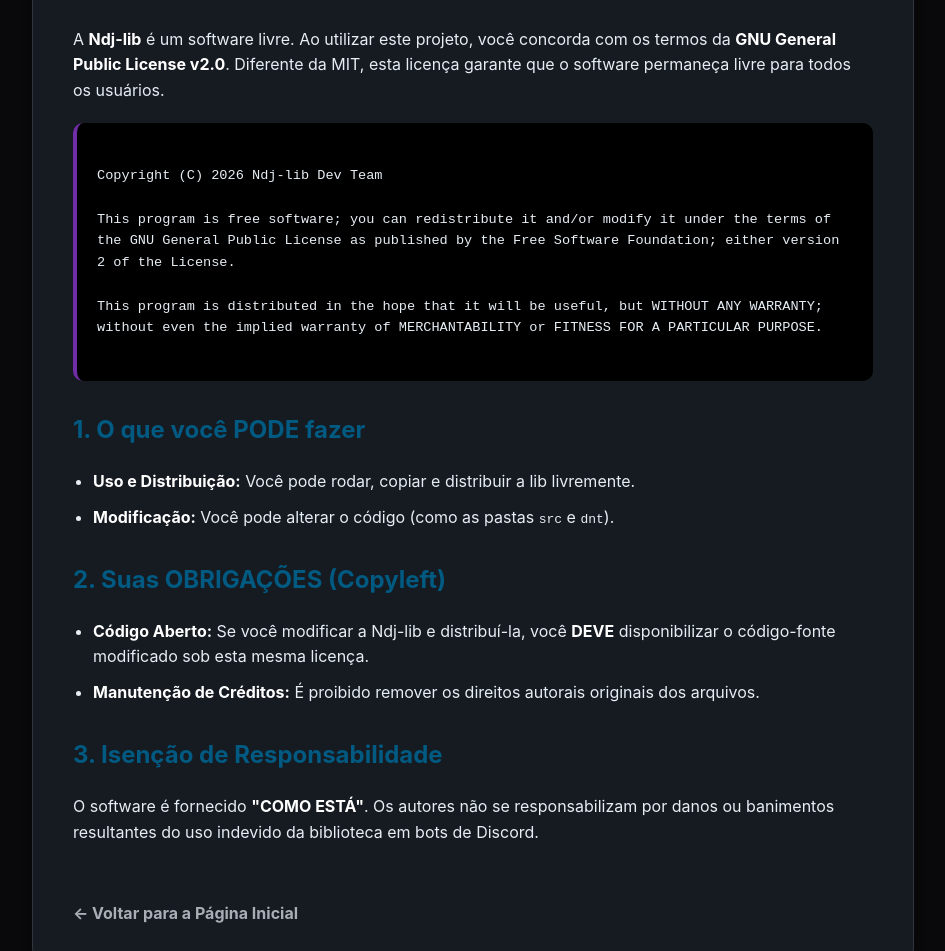
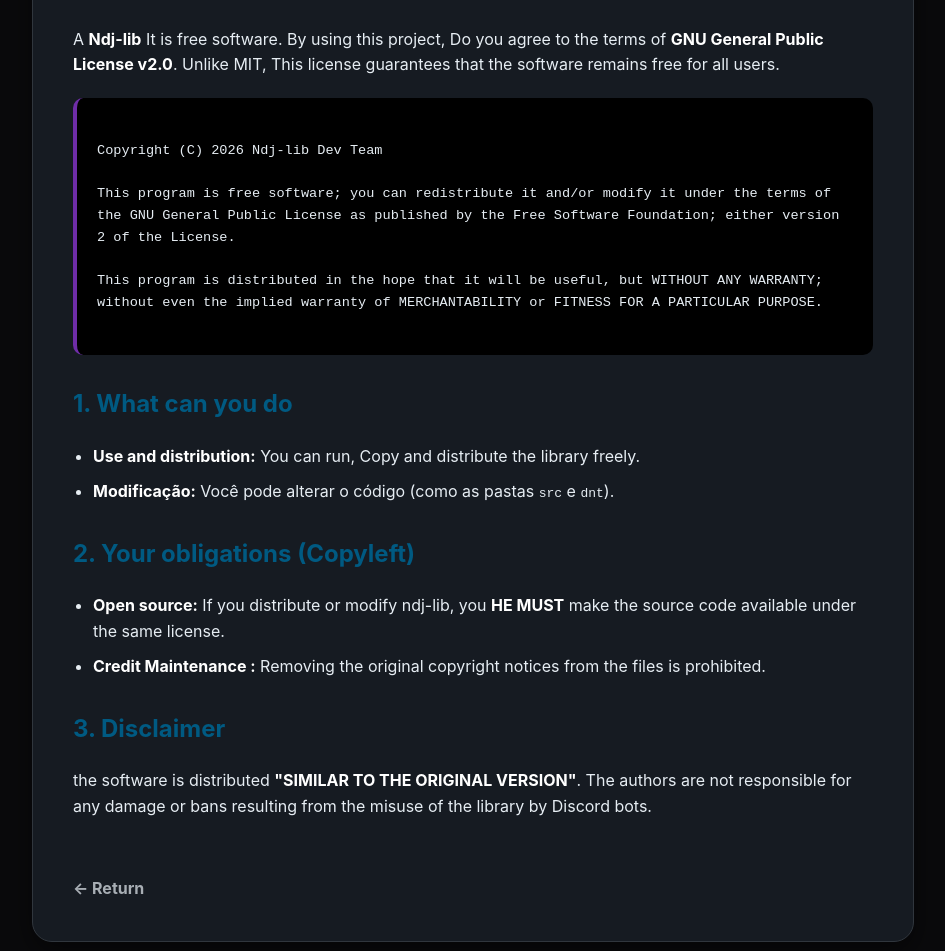
Before and after one commit to pitocoofc/Ndj-lib, a website: page termos.html in a window 1280 px wide. Shown: the part 189-1140 px from the top of the page, without its empty margins (167-1112 px from the left). Drawn offline with Linux system fonts and the light colour scheme.

Commit message:
Update termos.html

```diff
--- a/termos.html
+++ b/termos.html
@@ -3,7 +3,7 @@
 <head>
     <meta charset="UTF-8">
     <meta name="viewport" content="width=device-width, initial-scale=1.0">
-    <title>Termos de Uso | NDJ-Lib</title>
+    <title>Terms of use | NDJ-Lib</title>
     <style>
         :root {
             --bg: #0a0a0c;
@@ -75,9 +75,9 @@
 <body>
 
     <div class="container">
-        <h1>Termos e Licença (GPL-2.0)</h1>
+        <h1>Terms and licenses (GPL-2.0)</h1>
 
-        <p>A <strong>Ndj-lib</strong> é um software livre. Ao utilizar este projeto, você concorda com os termos da <strong>GNU General Public License v2.0</strong>. Diferente da MIT, esta licença garante que o software permaneça livre para todos os usuários.</p>
+        <p>A <strong>Ndj-lib</strong> It is free software. By using this project, Do you agree to the terms of <strong>GNU General Public License v2.0</strong>. Unlike MIT, This license guarantees that the software remains free for all users.</p>
 
         <div class="license-box">
 Copyright (C) 2026 Ndj-lib Dev Team
@@ -87,22 +87,22 @@ This program is free software; you can redistribute it and/or modify it under th
 This program is distributed in the hope that it will be useful, but WITHOUT ANY WARRANTY; without even the implied warranty of MERCHANTABILITY or FITNESS FOR A PARTICULAR PURPOSE.
         </div>
 
-        <h2>1. O que você PODE fazer</h2>
+        <h2>1. What can you do</h2>
         <ul>
-            <li><strong>Uso e Distribuição:</strong> Você pode rodar, copiar e distribuir a lib livremente.</li>
+            <li><strong>Use and distribution:</strong> You can run, Copy and distribute the library freely. </li>
             <li><strong>Modificação:</strong> Você pode alterar o código (como as pastas <code>src</code> e <code>dnt</code>).</li>
         </ul>
 
-        <h2>2. Suas OBRIGAÇÕES (Copyleft)</h2>
+        <h2>2. Your obligations  (Copyleft)</h2>
         <ul>
-            <li><strong>Código Aberto:</strong> Se você modificar a Ndj-lib e distribuí-la, você <strong>DEVE</strong> disponibilizar o código-fonte modificado sob esta mesma licença.</li>
-            <li><strong>Manutenção de Créditos:</strong> É proibido remover os direitos autorais originais dos arquivos.</li>
+            <li><strong>Open source:</strong> If you distribute or modify ndj-lib, you <strong>HE MUST</strong> make the source code available under the same license. </li>
+            <li><strong>Credit Maintenance :</strong> Removing the original copyright notices from the files is prohibited.</li>
         </ul>
 
-        <h2>3. Isenção de Responsabilidade</h2>
-        <p>O software é fornecido <strong>"COMO ESTÁ"</strong>. Os autores não se responsabilizam por danos ou banimentos resultantes do uso indevido da biblioteca em bots de Discord.</p>
+        <h2>3. Disclaimer </h2>
+        <p>the software is distributed  <strong>"SIMILAR TO THE ORIGINAL VERSION"</strong>. The authors are not responsible for any damage or bans resulting from the misuse of the library by Discord bots.</p>
 
-        <a href="index.html" class="btn-back">← Voltar para a Página Inicial</a>
+        <a href="index.html" class="btn-back">← Return</a>
     </div>
 
 </body>
```
